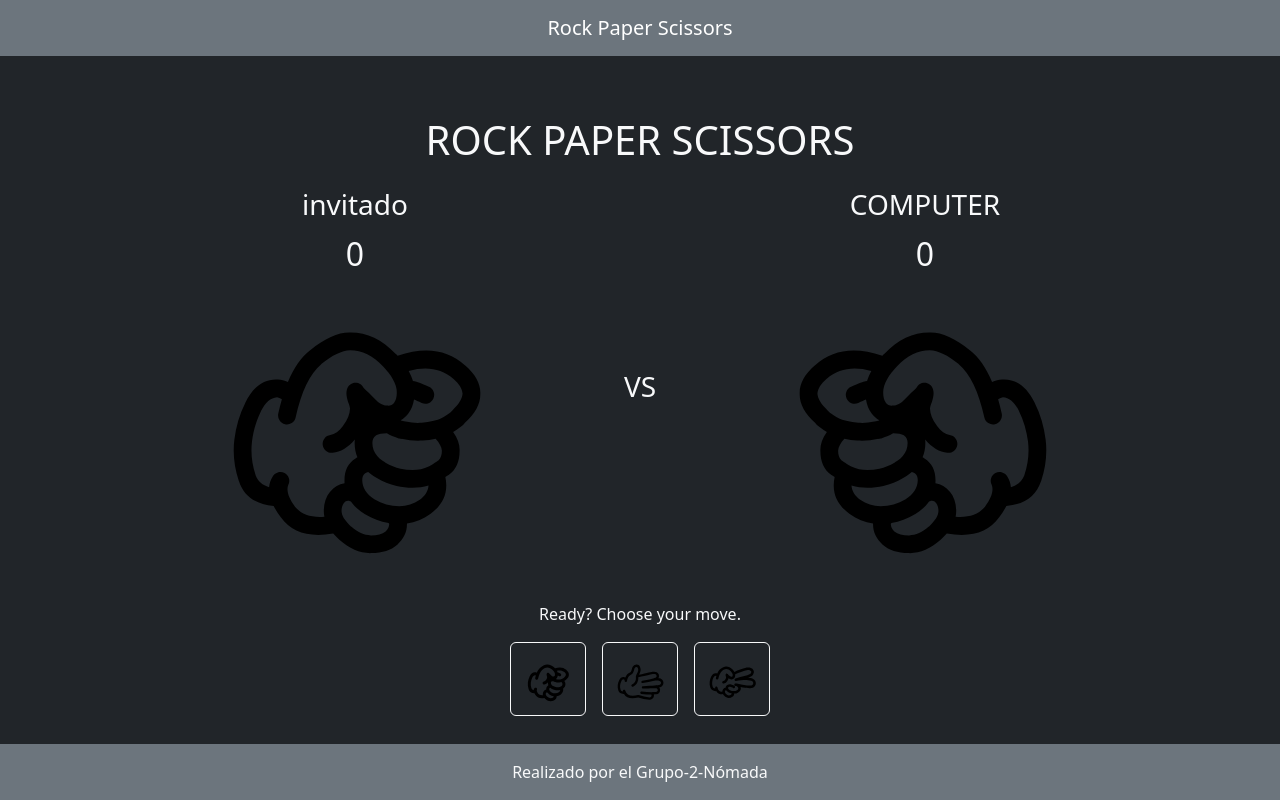
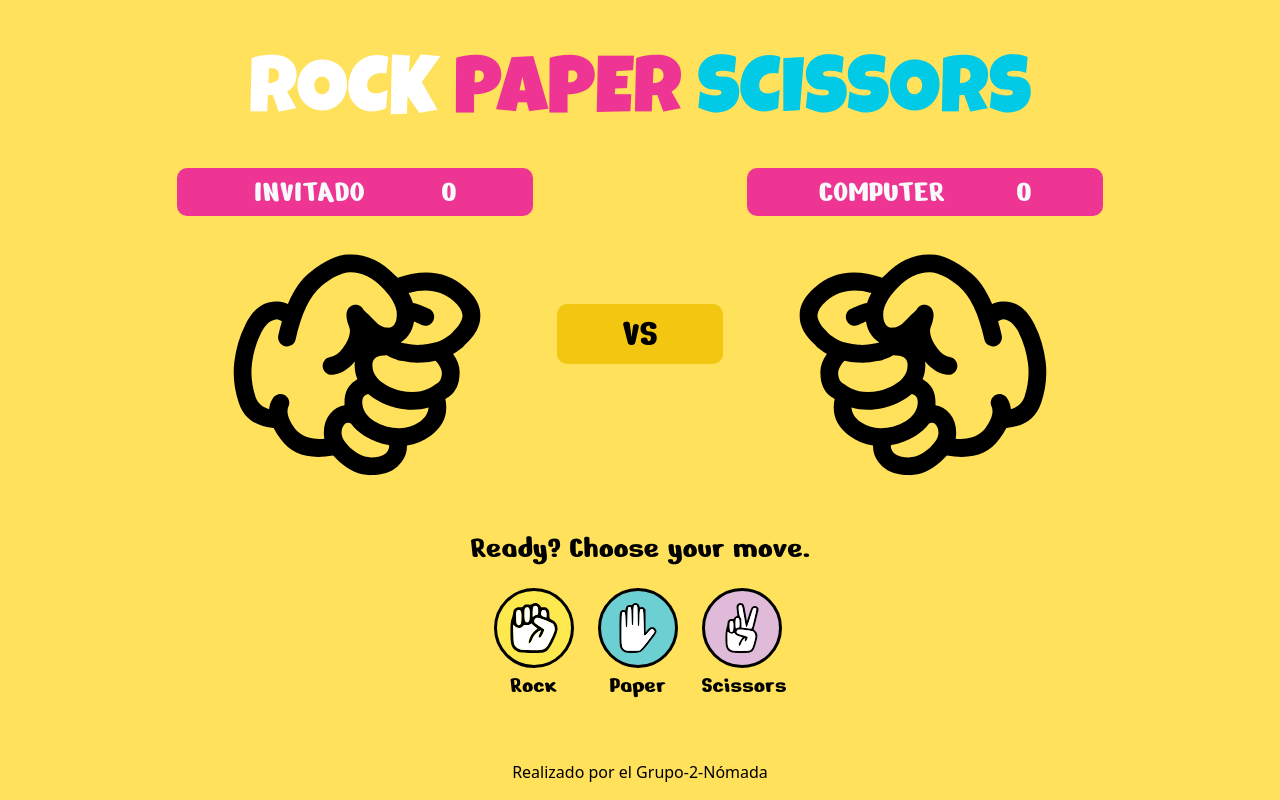
Before and after one commit to DennisMiranda/rock-paper-scissors-game, a website: page index.html in a window 1280 px wide. Drawn offline with nearby package versions, Linux system fonts and the light colour scheme.

Commit message:
style: add styles to the game page

```diff
--- a/css/style.css
+++ b/css/style.css
@@ -1,3 +1,11 @@
+:root {
+  --bg-home-color: #ffe15b;
+  --bg-btnhome-color: #ee3593;
+  --bg-title-color: #01cae6;
+  --bg-dark-yellow: #f3c611;
+  --bg-medium-yellow: #fde94e;
+}
+
 html,
 body {
   height: 100%;
@@ -7,8 +15,65 @@ body {
   display: flex;
   flex-direction: column;
   justify-content: space-between;
+  background-color: var(--bg-home-color);
 }
 
-#computer-image{
+.inverted {
   transform: scaleX(-1);
 }
+
+h1 {
+  font-family: "Luckiest Guy", sans-serif;
+  color: white;
+  .spanTitle1 {
+    color: var(--bg-btnhome-color);
+  }
+  .spanTitle2 {
+    color: var(--bg-title-color);
+  }
+}
+
+.game-develop {
+  font-family: "Nerko One", sans-serif;
+}
+
+.score-card {
+  display: flex;
+  justify-content: space-evenly;
+  background-color: var(--bg-btnhome-color);
+  border-radius: 10px;
+}
+
+.label-vs {
+  background-color: var(--bg-dark-yellow);
+  border-radius: 10px;
+  color: black;
+}
+
+.button-option {
+  display: flex;
+  flex-direction: column;
+  justify-content: center;
+  align-items: center;
+  height: 80px;
+  width: 80px;
+}
+.button-rock {
+  background-color: var(--bg-medium-yellow);
+  &:hover {
+    background-color: var(--bg-dark-yellow);
+  }
+}
+
+.button-paper {
+  background-color: #6cd0d2;
+  &:hover {
+    background-color: #0ba3b8;
+  }
+}
+.button-scissors {
+  background-color: #dfbbd9;
+  &:hover {
+    background-color: var(--bg-btnhome-color);
+  }
+}
--- a/index.html
+++ b/index.html
@@ -4,53 +4,67 @@
 <head>
     <meta charset="UTF-8">
     <meta name="viewport" content="width=device-width, initial-scale=1.0">
-    <title>Document</title>
+    <title>Rock, Paper, Scissors</title>
+    <link href="https://fonts.googleapis.com/css2?family=Luckiest+Guy&display=swap" rel="stylesheet">
+    <link href="https://fonts.googleapis.com/css2?family=Nerko+One&display=swap" rel="stylesheet">
     <link rel="stylesheet" href="node_modules/bootstrap/dist/css/bootstrap.min.css">
     <link rel="stylesheet" href="css/style.css">
 </head>
 
-<body class="bg-dark text-light text-center">
-    <nav class="navbar navbar-dark bg-secondary">
-        <div class="container">
-            <a class="navbar-brand mx-auto" href="#">Rock Paper Scissors</a>
-        </div>
-    </nav>
+<body class=" text-light text-center">
 
     <main class="container mt-5">
-        <h1 class="mb-4">ROCK PAPER SCISSORS</h1>
-
+        <h1 class="display-1 text-uppercase mb-4">Rock <span class="spanTitle1"> Paper</span> <span class="spanTitle2">
+                Scissors</span></h1>
+        <section class="game-develop">
             <section class="row justify-content-center">
                 <div class="col-md-4 text-center">
-                <h3 id="welcome-message">PLAYER</h3>
-                <p id="player-score" class="fs-2">0</p>
+                    <div class="score-card">
+                        <span id="welcome-message" class="fs-2 fw-normal text-uppercase"></span>
+                        <span id="player-score" class="fs-2 fw-normal">0</span>
+                    </div>
                     <img src="assets/rock.svg" alt="Player choice" id="player-image" class="img-fluid">
                 </div>
                 <div class="col-md-2 d-flex flex-column justify-content-center ">
-                <h3>VS</h3>
+                    <p class="label-vs text-uppercase fw-normal fs-1">vs</p>
                 </div>
                 <div class="col-md-4 text-center">
-                <h3>COMPUTER</h3>
-                <p id="computer-score" class="fs-2">0</p>
-                <img src="assets/rock.svg" alt="Player choice" id="computer-image" class="img-fluid">
+                    <div class="score-card">
+                        <span class="fs-2 fw-normal text-uppercase">computer</span>
+                        <span id="computer-score" class="fs-2 fw-normal">0</span>
+                    </div>
+                    <img src="assets/rock.svg" alt="Player choice" id="computer-image" class="inverted img-fluid">
                 </div>
             </section>
 
-        <p class="mt-2">Ready? Choose your move.</p>
-        <div class="d-flex justify-content-center gap-3">
-            <button class="btn btn-outline-light fs-1" id="rock">
-                <img src="assets/rock.svg" alt="Rock" width="50" height="50">
+            <p class="mt-2 fs-2 text-black ">Ready? Choose your move.</p>
+            <div class="d-flex justify-content-center gap-4">
+                <div><button class="button-option button-rock btn fs-1  border-black rounded-circle border-3 p-2"
+                        id="rock">
+                        <img class="inverted" src="assets/icon-rock.svg" alt="Rock" width="50" height="50">
                     </button>
-            <button class="btn btn-outline-light fs-1" id="paper">
-                <img src="assets/paper.svg" alt="Paper" width="50" height="50">
+                    <span class="fs-4 text-black">Rock</span>
+                </div>
+                <div><button class="button-option button-paper btn fs-1 border-black rounded-circle border-3 p-2"
+                        id="paper">
+                        <img class="inverted" src="assets/icon-paper.svg" alt="Paper" width="50" height="50">
                     </button>
-            <button class="btn btn-outline-light fs-1" id="scissors">
-                <img src="assets/scissors.svg" alt="Scissors" width="50" height="50">
+                    <span class="fs-4 text-black">Paper</span>
+                </div>
+                <div><button class="button-option button-scissors btn fs-1 border-black rounded-circle border-3 p-2"
+                        id="scissors">
+                        <img class="inverted" src="assets/icon-scissors.svg" alt="Scissors" width="50" height="50">
                     </button>
+                    <span class="fs-4 text-black">Scissors</span>
                 </div>
+
+            </div>
+        </section>
     </main>
 
     <!-- Modal -->
-        <div class="modal fade" id="winnerModal" data-bs-backdrop="static" data-bs-keyboard="false" tabindex="-1" aria-labelledby="winnerModalLabel" aria-hidden="true">
+    <div class="modal fade" id="winnerModal" data-bs-backdrop="static" data-bs-keyboard="false" tabindex="-1"
+        aria-labelledby="winnerModalLabel" aria-hidden="true">
         <div class="modal-dialog modal-dialog-centered modal-lg">
             <div class="modal-content bg-light text-dark">
                 <div class="modal-header">
@@ -61,14 +75,15 @@
                 </div>
                 <div class="modal-footer justify-content-center">
                     <a href="#" id="btn-home" class="btn btn-primary">🏠 Home</a>
-                        <button id="btn-reset" type="button" class="btn btn-danger" data-bs-dismiss="modal">🔄 Reset</button>
+                    <button id="btn-reset" type="button" class="btn btn-danger" data-bs-dismiss="modal">🔄
+                        Reset</button>
                 </div>
             </div>
         </div>
     </div>
 
 
-    <footer class="bg-secondary text-light text-center py-3 mt-3">
+    <footer class="text-black text-center py-3 mt-3">
         <p class="mb-0">Realizado por el Grupo-2-Nómada</p>
     </footer>
 
```
Also changed, not shown: assets/icon-paper.svg (added), assets/icon-rock.svg (added), assets/icon-scissors.svg (added). Lines whose indentation alone changed are shown as unchanged.
